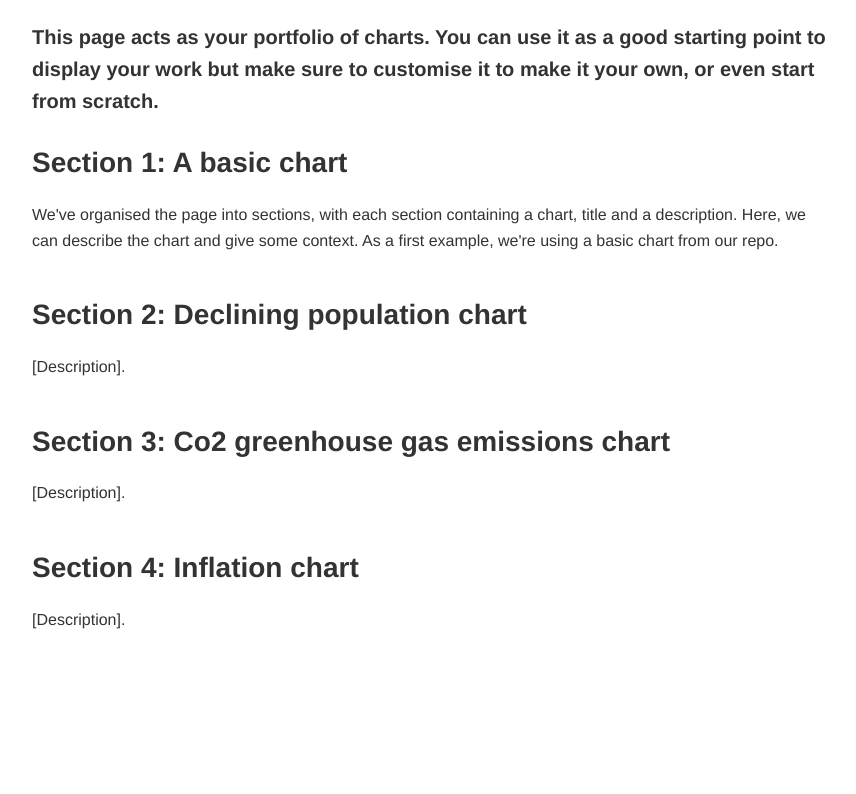
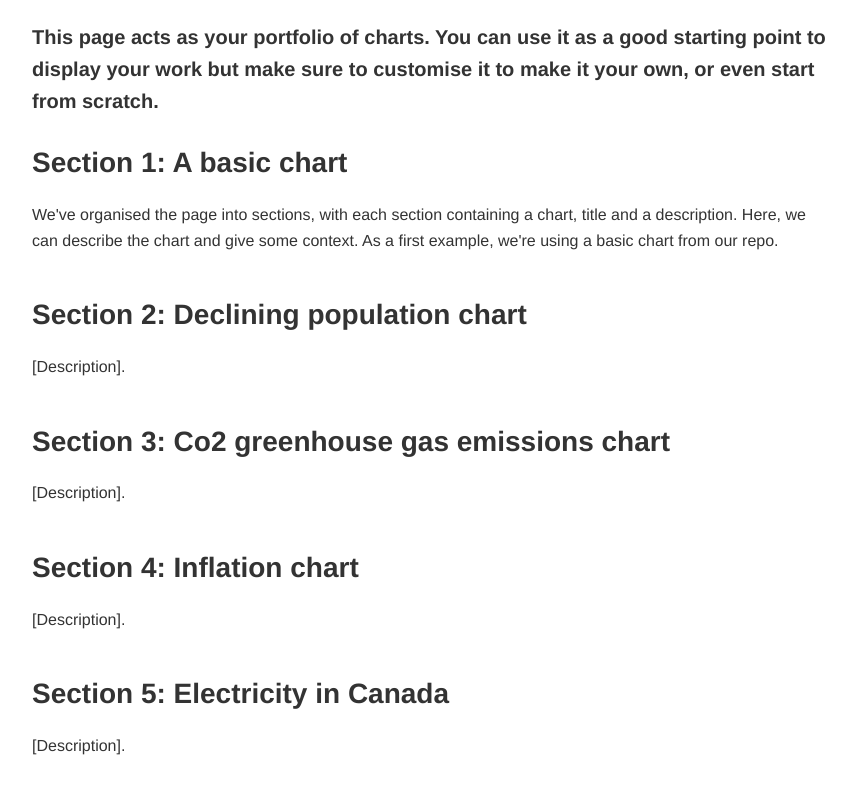
Before and after one commit to GiovanadelaCruz/GiovanadelaCruz.github.io, a plain HTML site: page index.html in a window 1280 px wide. Shown: the part 202-996 px from the top of the page, without its empty margins (208-1064 px from the left). Before the commit the page ends 874 px from the top, so only its background shows below. Drawn offline with Linux system fonts and the light colour scheme; a script that the page names is missing.

Commit message:
Update index.html

```diff
--- a/index.html
+++ b/index.html
@@ -99,6 +99,15 @@
         <figure id="Location4"></figure> <!-- we give it an id so we can put a vega-lite graph here with VegaEmbed -->
     </section>
 
+    <section>
+        <div class="chart-description">
+            <h2>Section 5: Electricity in Canada</h2>
+            <p> <!-- This is a paragraph, it's the main way to display text on a web page -->
+                [Description].
+            </p>
+        </div>
+        <figure id="Location5"></figure> <!-- we give it an id so we can put a vega-lite graph here with VegaEmbed -->
+    </section>
     <!-- Do you want to add more sections? -->
         <!-- Try copying pasting the section above -->
         <!-- You'll need to change the id of the figure "<figure id="Location3"... -->
@@ -113,12 +122,14 @@
         let figure_2_spec = "w1_chart2.json"
         let figure_3_spec = "w1_chart3.json"
         let figure_4_spec = "w1_chart4.json"
+        let figure_5_spec = "w2_chart1_electricity_canada.json"
                                                                                                               // You should have a spec for a graph in this same folder. Just specify its name here, e.g. let figure_1_spec = "chart1.json"
 
         vegaEmbed('#Location1', figure_1_spec) // We're using the vegaEmbed function to put a graph in the element with id figure_1
         vegaEmbed('#Location2', figure_2_spec)
         vegaEmbed('#Location3', figure_3_spec)
         vegaEmbed('#Location4', figure_4_spec)
+        vegaEmbed('#Location5', figure_5_spec)
 
         // Do you want to add more graphs?
         // try defining a new variable for figure_3_spec, adding VegaEmbed for Location3, and adding a new section in the HTML
```
